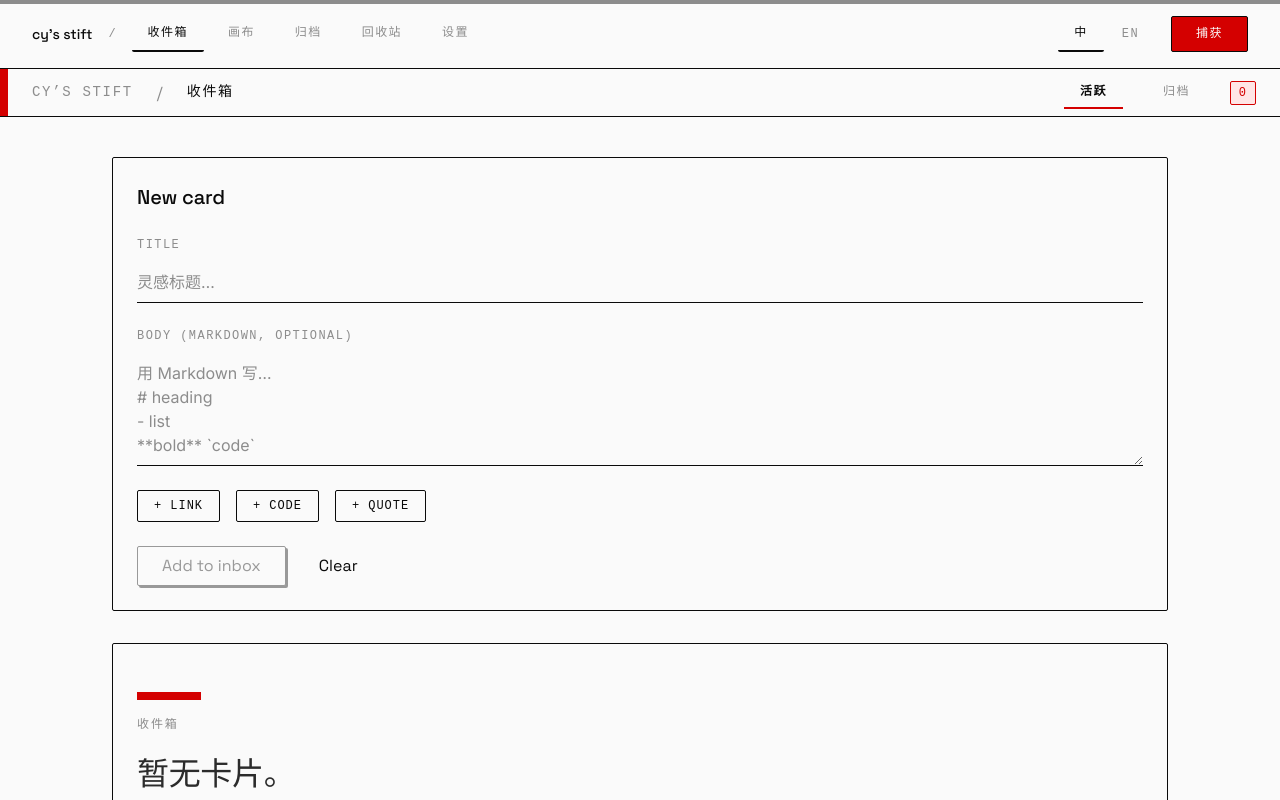
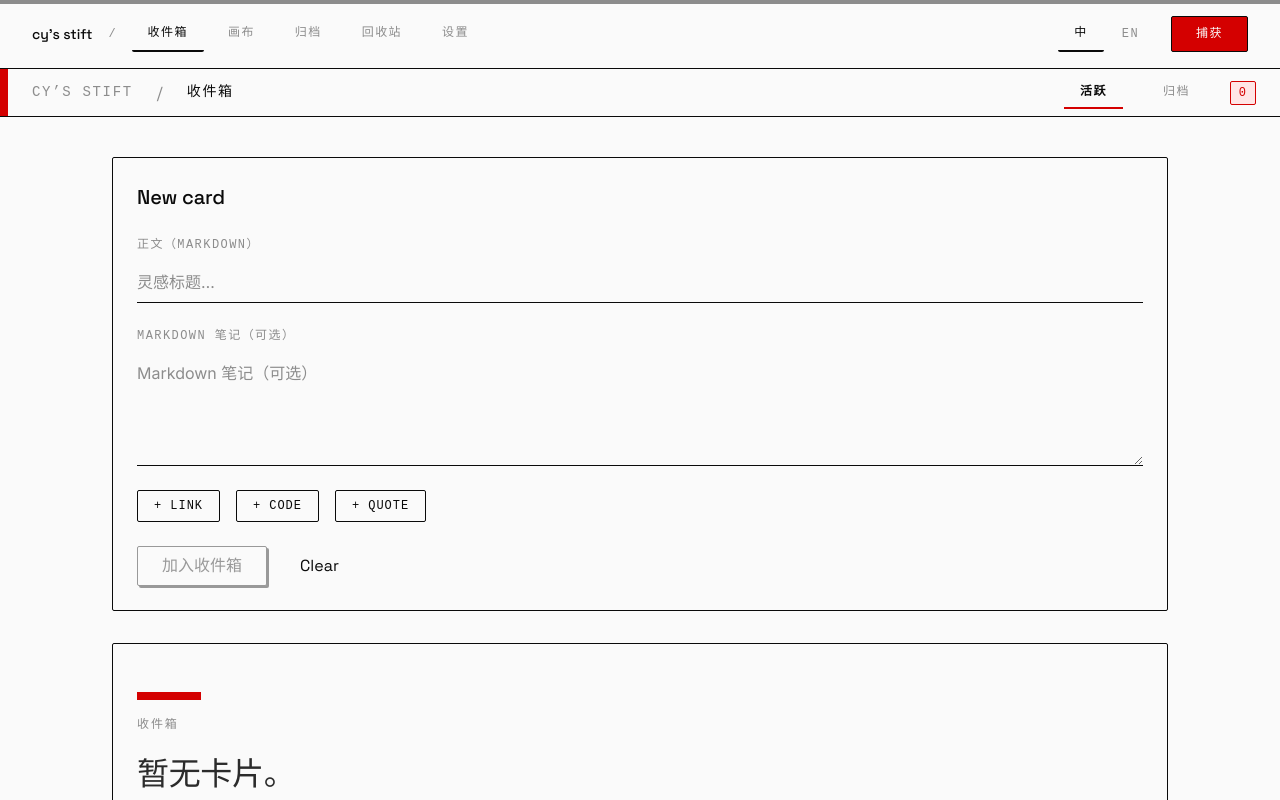
Before and after one commit to wscytz/cys-stift, a Next.js app in the folder apps/web/: page /inbox in a window 1280 px wide. Shown: the top 800 px of the page. Built offline with nearby package versions, Linux system fonts and the light colour scheme.

Commit message:
feat(i18n): create-card-form zh/en (v0.22.3-i18n)

```diff
--- a/apps/web/src/app/inbox/create-card-form.tsx
+++ b/apps/web/src/app/inbox/create-card-form.tsx
@@ -17,6 +17,7 @@ import {
   draftLinksToPayload,
   draftQuotesToPayload,
 } from '@/features/card/editors'
+import { useI18n } from '@/lib/i18n'
 
 export interface CreateCardFormProps {
   onCreate: (input: {
@@ -50,6 +51,7 @@ interface ManualDraftPayload {
  * successful submit (or Clear) clears the draft.
  */
 export function CreateCardForm({ onCreate }: CreateCardFormProps) {
+  const { t } = useI18n()
   const { draft, ready } = useDraft<ManualDraftPayload>('manual')
   const restored = ready && draft ? draft.payload : null
   const [title, setTitle] = useState('')
@@ -154,9 +156,9 @@ export function CreateCardForm({ onCreate }: CreateCardFormProps) {
       </h2>
 
       <Input
-        label="Title"
+        label={t('card.detail.bodyLabel')}
         name={`${formId}-title`}
-        placeholder="灵感标题…"
+        placeholder={t('inbox.create.placeholder')}
         value={title}
         onChange={(e) => setTitleAndPersist(e.target.value)}
         maxLength={200}
@@ -164,11 +166,11 @@ export function CreateCardForm({ onCreate }: CreateCardFormProps) {
       />
 
       <label className="ccf__field">
-        <span className="ccf__label">Body (Markdown, optional)</span>
+        <span className="ccf__label">{t('inbox.create.bodyPlaceholder')}</span>
         <textarea
           className="ccf__textarea"
           name={`${formId}-body`}
-          placeholder={'用 Markdown 写…\n# heading\n- list\n**bold** `code`'}
+          placeholder={t('inbox.create.bodyPlaceholder')}
           value={body}
           onChange={(e) => setBodyAndPersist(e.target.value)}
           rows={4}
@@ -227,7 +229,7 @@ export function CreateCardForm({ onCreate }: CreateCardFormProps) {
 
       <div className="ccf__actions">
         <Button type="submit" disabled={!canSubmit}>
-          {pending ? 'Saving…' : 'Add to inbox'}
+          {pending ? t('card.detail.saving') : t('inbox.create.submit')}
         </Button>
         <Button type="button" variant="ghost" onClick={reset}>
           Clear
```
